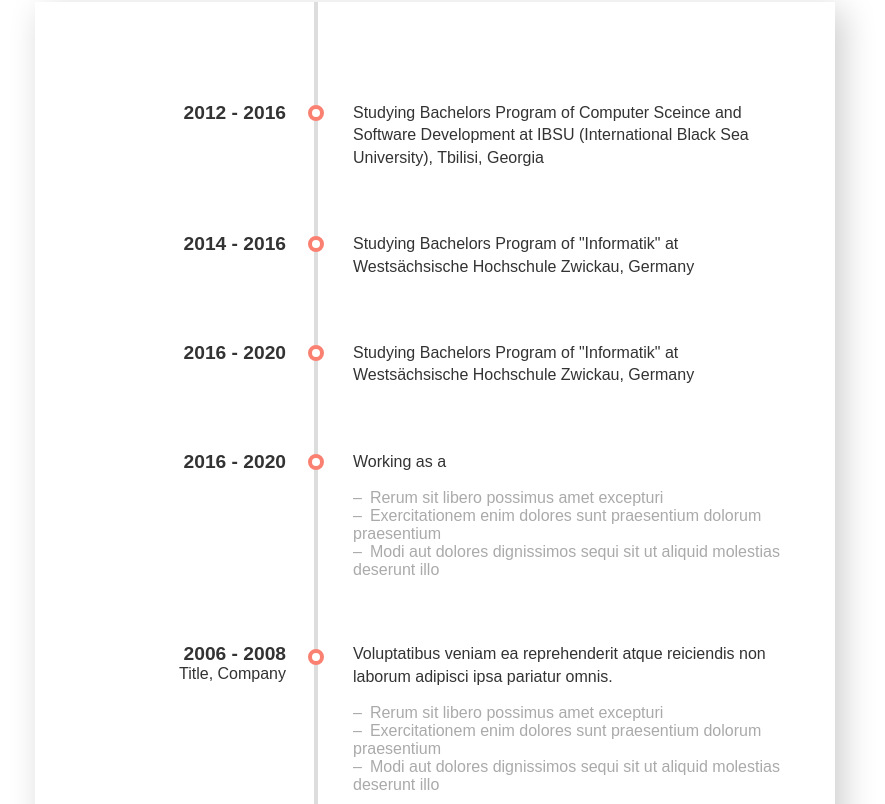
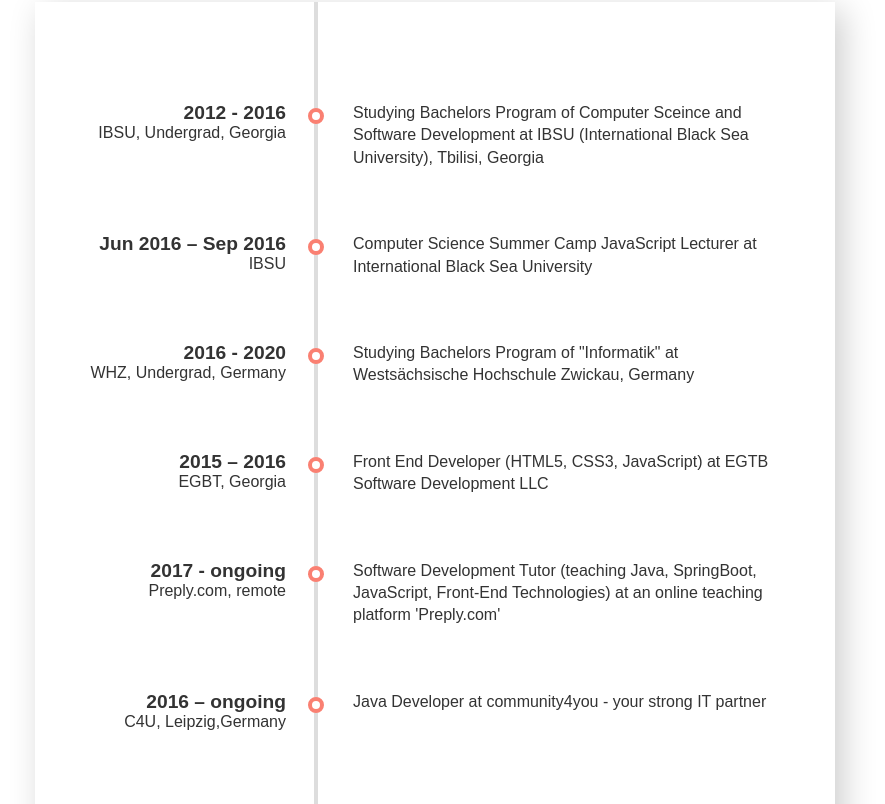
Before and after one commit to mariaprang/personal-portfolio, a React (Create React App) app: page /resume in a window 1280 px wide. Shown: the part 696-1500 px from the top of the page, without its empty margins (205-1090 px from the left). Built offline with nearby package versions, Linux system fonts and the light colour scheme; a web font is replaced by a local one.

Commit message:
Added personal information in the 'Work and education' section

```diff
--- a/src/components/Resume/Resume.js
+++ b/src/components/Resume/Resume.js
@@ -11,6 +11,7 @@
           <div class="entry">
             <div class="title">
               <h3>2012 - 2016</h3>
+              <p>IBSU, Undergrad, Georgia</p>
             </div>
             <div class="body">
               <p>
@@ -22,7 +23,20 @@
           </div>
           <div class="entry">
             <div class="title">
-              <h3>2014 - 2016</h3>
+              <h3>Jun 2016 – Sep 2016 </h3>
+              <p>IBSU</p>
+            </div>
+            <div class="body">
+              <p>
+                Computer Science Summer Camp JavaScript Lecturer at
+                International Black Sea University
+              </p>
+            </div>
+          </div>
+          <div class="entry">
+            <div class="title">
+              <h3>2016 - 2020</h3>
+              <p>WHZ, Undergrad, Germany</p>
             </div>
             <div class="body">
               <p>
@@ -31,24 +45,31 @@
               </p>
             </div>
           </div>
+
           <div class="entry">
             <div class="title">
-              <h3>2016 - 2020</h3>
+              <h3> 2015 – 2016</h3>
+              <p>EGBT, Georgia</p>
             </div>
             <div class="body">
               <p>
-                Studying Bachelors Program of "Informatik" at Westsächsische
-                Hochschule Zwickau, Germany
+                Front End Developer (HTML5, CSS3, JavaScript) at EGTB Software
+                Development LLC{" "}
               </p>
             </div>
           </div>
           <div class="entry">
             <div class="title">
-              <h3>2016 - 2020</h3>
+              <h3>2017 - ongoing</h3>
+              <p>Preply.com, remote</p>
             </div>
             <div class="body">
-              <p>Working as a</p>
-              <ul>
+              <p>
+                Software Development Tutor (teaching Java, SpringBoot,
+                JavaScript, Front-End Technologies) at an online teaching
+                platform 'Preply.com'
+              </p>
+              {/* <ul>
                 <li>Rerum sit libero possimus amet excepturi</li>
                 <li>
                   Exercitationem enim dolores sunt praesentium dolorum
@@ -58,30 +79,16 @@
                   Modi aut dolores dignissimos sequi sit ut aliquid molestias
                   deserunt illo
                 </li>
-              </ul>
+              </ul> */}
             </div>
           </div>
           <div class="entry">
             <div class="title">
-              <h3>2006 - 2008</h3>
-              <p>Title, Company</p>
+              <h3> 2016 – ongoing</h3>
+              <p>C4U, Leipzig,Germany</p>
             </div>
             <div class="body">
-              <p>
-                Voluptatibus veniam ea reprehenderit atque reiciendis non
-                laborum adipisci ipsa pariatur omnis.
-              </p>
-              <ul>
-                <li>Rerum sit libero possimus amet excepturi</li>
-                <li>
-                  Exercitationem enim dolores sunt praesentium dolorum
-                  praesentium
-                </li>
-                <li>
-                  Modi aut dolores dignissimos sequi sit ut aliquid molestias
-                  deserunt illo
-                </li>
-              </ul>
+              <p>Java Developer at community4you - your strong IT partner</p>
             </div>
           </div>
         </div>
```
